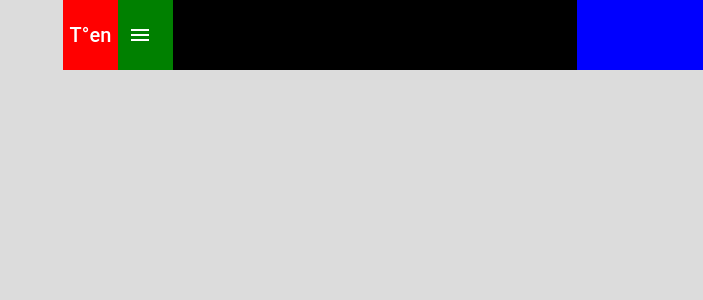
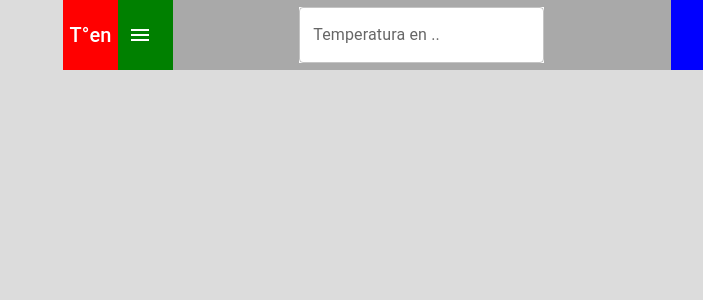
Before and after one commit to cbdev2021/ten-f1, a React (Vite) app: page / in a window 1280 px wide. Shown: the top 300 px of the page, without its empty margins (577-1280 px from the left). Built offline with nearby package versions, Linux system fonts and the light colour scheme.

Commit message:
ajustes search

```diff
--- a/package.json
+++ b/package.json
@@ -18,7 +18,8 @@
     "react": "^18.2.0",
     "react-dom": "^18.2.0",
     "react-redux": "^9.1.0",
-    "react-router-dom": "^6.22.3"
+    "react-router-dom": "^6.22.3",
+    "styled-components": "^6.1.11"
   },
   "devDependencies": {
     "@types/react": "^18.2.64",
--- a/src/components/header/SearchBox.tsx
+++ b/src/components/header/SearchBox.tsx
@@ -1,18 +1,64 @@
+
+import styled from 'styled-components';
 import Autocomplete from '@mui/material/Autocomplete';
 import TextField from '@mui/material/TextField';
+import LocationOnIcon from '@mui/icons-material/LocationOn';
+import { ListItem, ListItemIcon, ListItemText } from '@mui/material';
+
+const regions = [
+  "Arica y Parinacota", "Tarapacá", "Antofagasta", "Atacama", "Coquimbo",
+  "Valparaíso", "Metropolitana", "O'Higgins", "Maule", "Ñuble", "Biobío",
+  "Araucanía", "Los Ríos", "Los Lagos", "Aysén", "Magallanes"
+];
+
+const StyledAutocomplete = styled(Autocomplete)`
+  @media screen and (min-width: 481px) and (max-width: 768px) {
+    .MuiAutocomplete-inputRoot {
+      background-color: lightblue;
+      font-size: 18px;
+    }
+  }
+`;
 
 const SearchBox = () => {
-    const options = ['Option 1', 'Option 2', 'Option 3', 'Option 4'];
-
     return (
-        <Autocomplete
+        <StyledAutocomplete
+            style={{width: '245px', background:'white'}}
             freeSolo
-            options={options}
+            options={regions}
             renderInput={(params) => (
-                <TextField {...params} label="Search" variant="outlined" />
+                <TextField {...params} label="Temperatura en .." variant="outlined" />
+            )}
+            renderOption={(props, option) => (
+                <ListItem {...props} key={option}>
+                    <ListItemIcon>
+                        <LocationOnIcon />
+                    </ListItemIcon>
+                    <ListItemText primary={option} />
+                </ListItem>
             )}
         />
     );
 }
 
 export default SearchBox;
+
+
+// import Autocomplete from '@mui/material/Autocomplete';
+// import TextField from '@mui/material/TextField';
+
+// const SearchBox = () => {
+//     const options = ['Option 1', 'Option 2', 'Option 3', 'Option 4'];
+
+//     return (
+//         <Autocomplete
+//             freeSolo
+//             options={options}
+//             renderInput={(params) => (
+//                 <TextField {...params} label="Search" variant="outlined" />
+//             )}
+//         />
+//     );
+// }
+
+// export default SearchBox;
--- a/src/global.css
+++ b/src/global.css
@@ -68,7 +68,7 @@ body {
     flex-grow: 1;
     justify-content: center;
     /* padding: 10px; */ /* causaba error */
-    background-color: black;
+    background-color: darkgray;
 }
 
 .caja4 {
```
Also changed, not shown: 1 other file (tests, documents, lock files or other folders).
